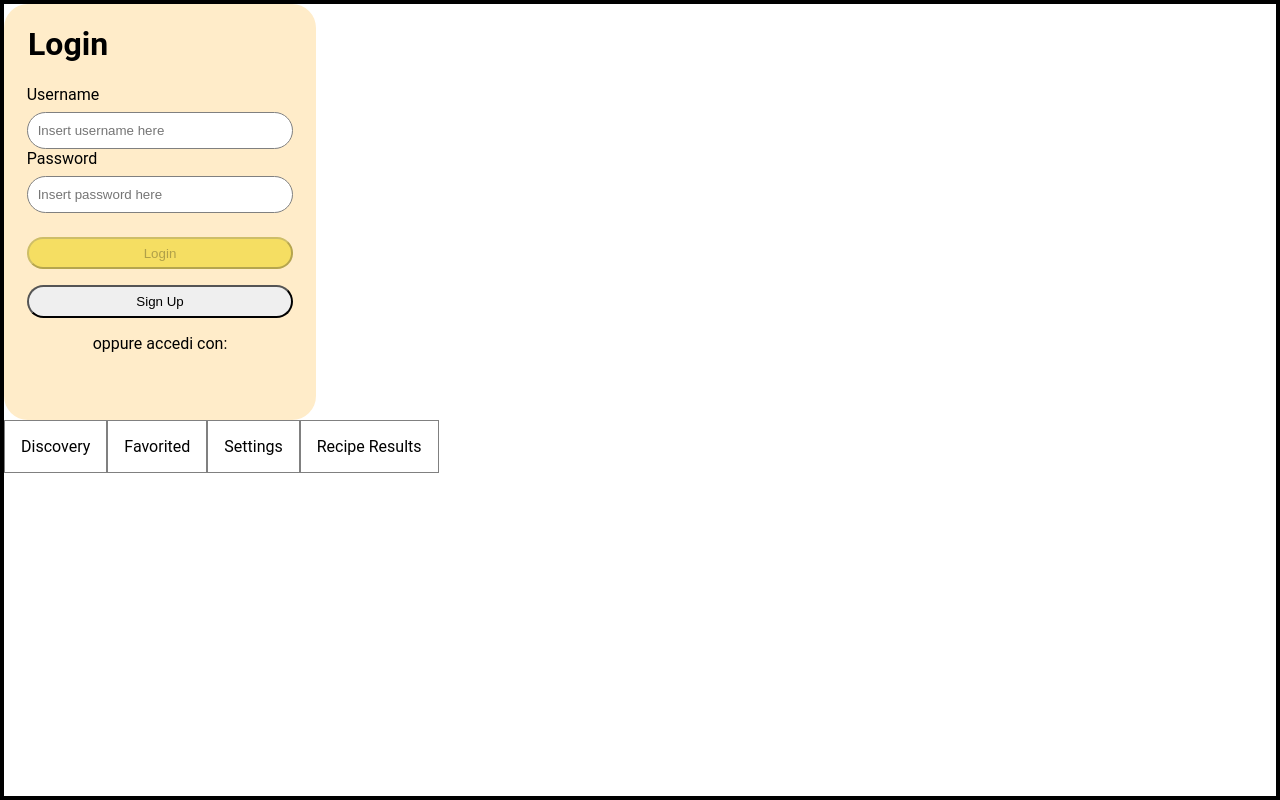
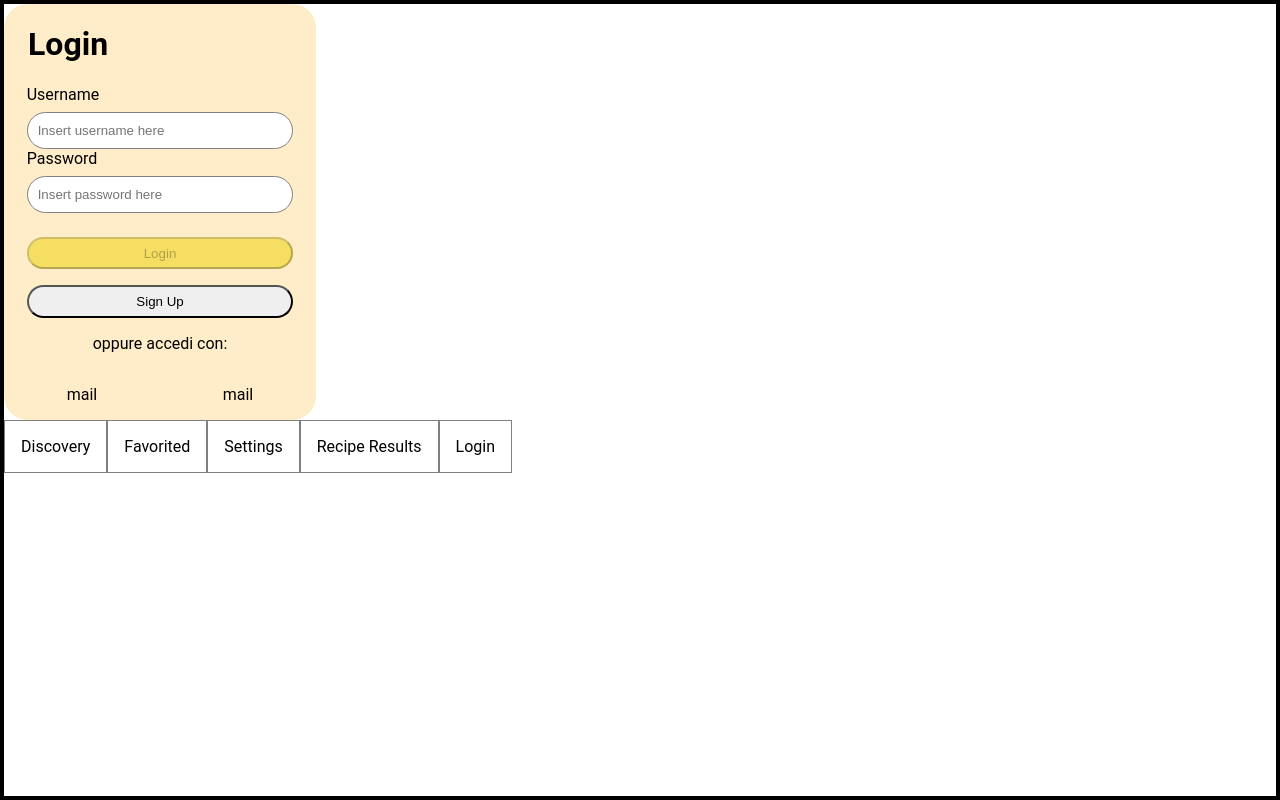
Before and after one commit to develhope/FS25-Team2-Project4, a React (Vite) app in the folder recipe-roulette.js/: page /login in a window 1280 px wide. Built offline with nearby package versions, Linux system fonts and the light colour scheme; a web font is replaced by a local one.

Commit message:
fix icon login form

```diff
--- a/recipe-roulette.js/src/App.jsx
+++ b/recipe-roulette.js/src/App.jsx
@@ -31,6 +31,9 @@ function App() {
                 <Link className="pageLink" to="./recipes-results">
                     Recipe Results
                 </Link>
+                <Link className="pageLink" to="./login">
+                    Login
+                </Link>
             </div>
         </div>
     )
--- a/recipe-roulette.js/src/components/authentication/login/Login.jsx
+++ b/recipe-roulette.js/src/components/authentication/login/Login.jsx
@@ -69,6 +69,9 @@ export function Login() {
 
       <footer className={classes.iconsBox}>
         <p>oppure accedi con:</p>
+        <span className={classes.firstIcon}>mail</span>
+
+        <span className={classes.secondIcon}>mail</span>
       </footer>
     </div>
   );
```
Also changed, not shown: 1 other file (tests, documents, lock files or other folders).
